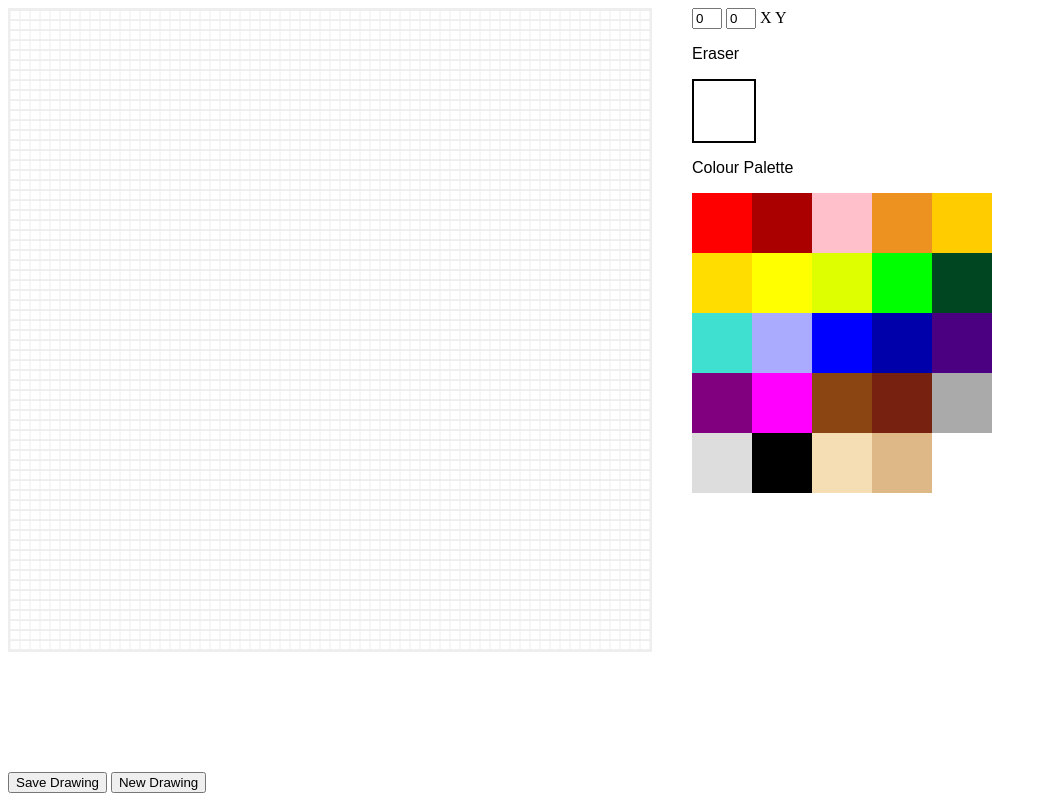
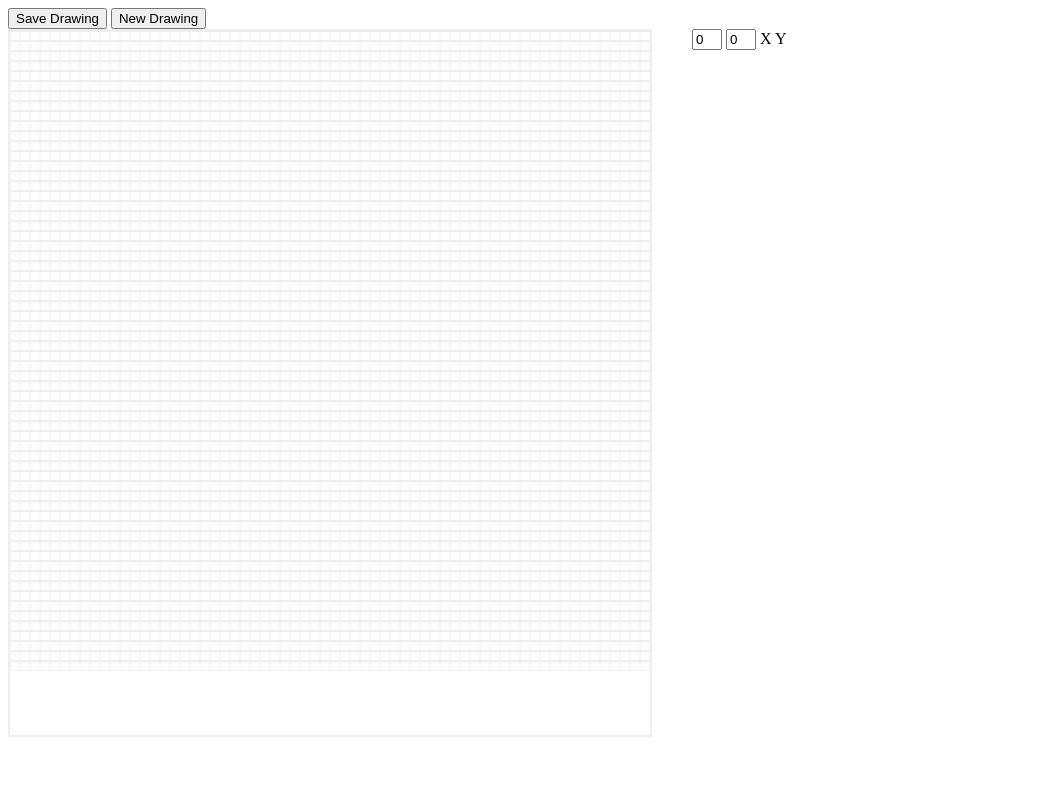
Before and after one commit to omiq/pixel-editor, a plain HTML site: page drawing.html in a window 1280 px wide. Shown: the whole page, without its empty margins (0-1047 px from the left). Drawn offline with Linux system fonts and the light colour scheme.

Commit message:
basics in place

```diff
--- a/drawing.html
+++ b/drawing.html
@@ -9,9 +9,14 @@
 </head>
     <body onload="init()">
         <div style="margin: auto; ">
+            <div id="buttons" style="min-width:200px;max-width:400px;display:block;">
+                <input type="button" value="Save Drawing" id="btn" size="30" onclick="saveDocument()" style="">
+                <input type="button" value="New Drawing" id="clr" size="23" onclick="newDocument()" style="">
+            </div>
 
             <div style="width: 640px; margin-right: 40px;border:2px solid #eeeeee; float: left;display:block; background-color: white;">
                 <canvas id="drawingCanvas" width="640" height="640"></canvas>
+                <canvas id="64x64" width="64" height="64"></canvas>
             </div>
 
             <div style="width: 50%;  display:block; float: right; width: 100px;"></div>
@@ -24,17 +29,15 @@
                         <input type="text" name="Y" id="y" value="0" readonly style="width: 30px;">
                         <label for="x">X</label>
                         <label for="y">Y</label>
+
                     </div>
-                    <p style="font-family: arial;">Eraser</p>
+                    <!-- <p style="font-family: arial;">Eraser</p>
                     <div style="display:inline-block ;width:60px;height:60px;background:white;border:2px solid black;" id="white" onclick="changeColour(this)"></div>
                     <p style="font-family: arial;">Colour Palette</p>
-                    <div id="paletteButtons"></div>
-                </div>
+                    <div id="paletteButtons"></div> -->
 
-                <div id="buttons" style="min-width:200px;max-width:400px;display:block;">
-                <span style="clear: right;overflow: auto;display: table;content: ''; height: 120px;"><p>&nbsp;</p></span>
-                    <input type="button" value="Save Drawing" id="btn" size="30" onclick="saveDocument()" style="">
-                    <input type="button" value="New Drawing" id="clr" size="23" onclick="newDocument()" style="">
+
+
                 </div>
             </div>
 
--- a/drawing.js
+++ b/drawing.js
@@ -53,12 +53,12 @@ const blank = () => {
 	let colourName, colourButton, x, y;
 
 	const palette = document.getElementById("paletteButtons");
-	palette.innerHTML="";
+	// palette.innerHTML="";
 
-	for ( colourName in colourPalette ) {
-		colourButton = '<div style="display:inline-block ;width:60px;height:60px;background:' + colourPalette[colourName] +';" id="' + colourName +'" onclick="changeColour(this)"></div>';
-		palette.innerHTML+=colourButton;
-	}
+	// for ( colourName in colourPalette ) {
+	// 	colourButton = '<div style="display:inline-block ;width:60px;height:60px;background:' + colourPalette[colourName] +';" id="' + colourName +'" onclick="changeColour(this)"></div>';
+	// 	palette.innerHTML+=colourButton;
+	// }
 
 	penColour = "#eeeeee";
 
@@ -95,7 +95,27 @@ const newDocument = () => {
 };
 
 const saveDocument = () => {
-	let row, col;
+	let row, col, charRow, charCol;
+	let renderedCanvas = document.getElementById("64x64");
+	let renderedContext = renderedCanvas.getContext("2d");
+	renderedContext.clearRect(0, 0, renderedCanvas.width, renderedCanvas.height);
+	renderedContext.drawImage(canvas, 0, 0, renderedCanvas.width, renderedCanvas.height);
+	let data = [];
+	for(row=0; row<8; row++) {
+		for(col=0; col<8; col++) {
+			console.log(col,row);
+			for(charRow=0; charRow<8; charRow++) {
+
+					var imageData = renderedContext.getImageData(col, charRow, 8, 1);
+					data.push(imageData);
+					if (!imageData==0) console.log({ imageData });
+				}
+			}
+
+
+		}
+
+
 };
 
 
```
